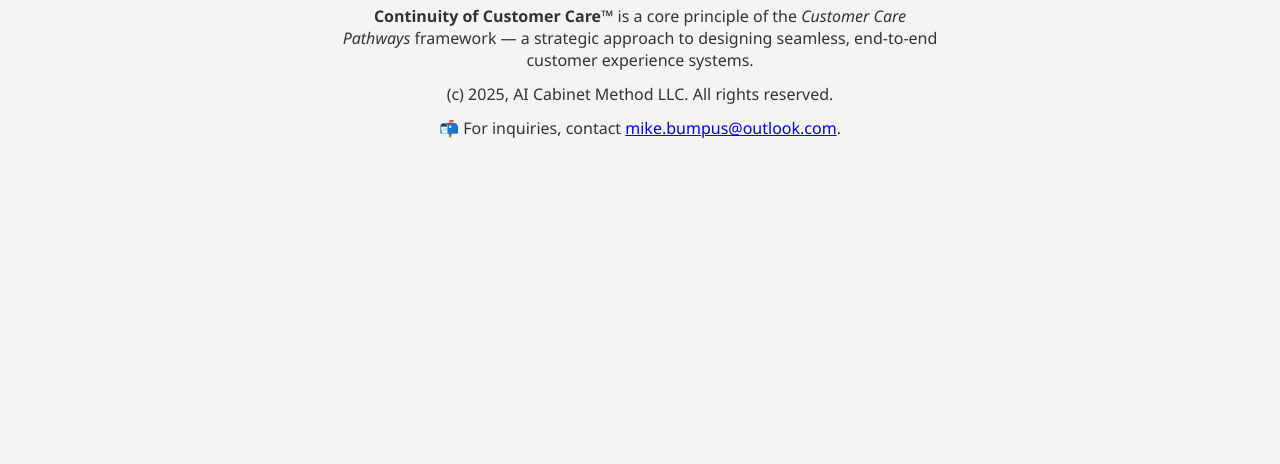
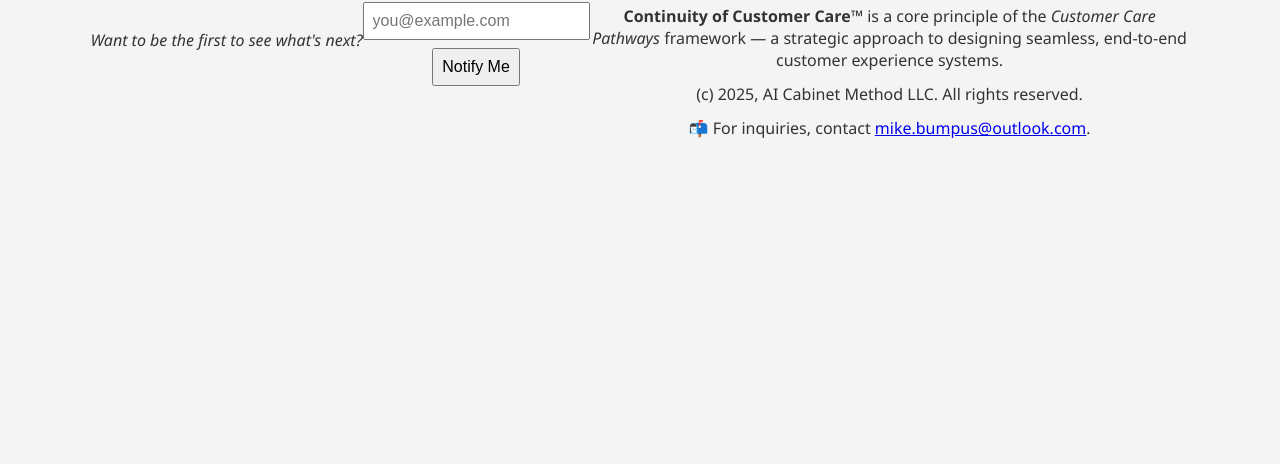
Before and after one commit to mbumpus/customercarepathways, a plain HTML site: page index.html in a window 1280 px wide. Shown: the part 384-848 px from the top of the page. Drawn offline with Linux system fonts and the light colour scheme.

Commit message:
Update index.html

```diff
--- a/index.html
+++ b/index.html
@@ -4,6 +4,13 @@
   <meta charset="UTF-8" />
   <meta name="viewport" content="width=device-width, initial-scale=1.0" />
   <title>Customer Care Pathways</title>
+  <meta name="description" content="Customer Care Pathways: Strategic frameworks for continuous customer engagement.">
+  <meta property="og:title" content="Customer Care Pathways" />
+  <meta property="og:description" content="Continuity of Customer Care™ is a foundational pillar of the Customer Care Pathways framework." />
+  <meta property="og:url" content="https://customercarepathways.com" />
+  <meta property="og:type" content="website" />
+  <meta name="robots" content="index, follow">
+  <link rel="icon" type="image/png" href="/favicon.png">
   <style>
     body {
       background-color: #f4f4f4;
@@ -26,8 +33,23 @@
     p {
       margin: 0.75rem 0;
     }
+    input, button {
+      padding: 0.5em;
+      margin-top: 0.5em;
+      font-size: 1rem;
+    }
   </style>
 </head>
+<p><em>Want to be the first to see what's next?</em></p>
+<form action="https://formspree.io/f/xgvkolap" method="POST">
+  <input type="hidden" name="_redirect" value="https://customercarepathways.com/thank-you.html">
+  <input type="email" name="email" placeholder="you@example.com" required>
+  <br>
+  <button type="submit">Notify Me</button>
+</form>
+
+
+
 <body>
   <div class="container">
     <h1>🚧 Customer Care Pathways</h1>
```
